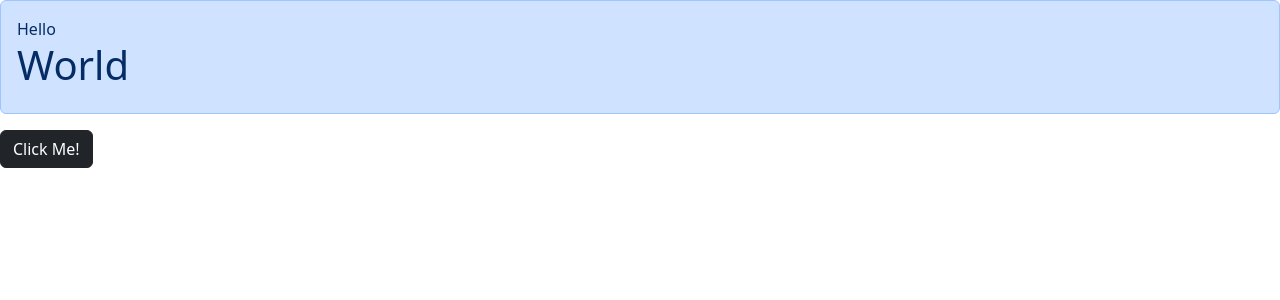
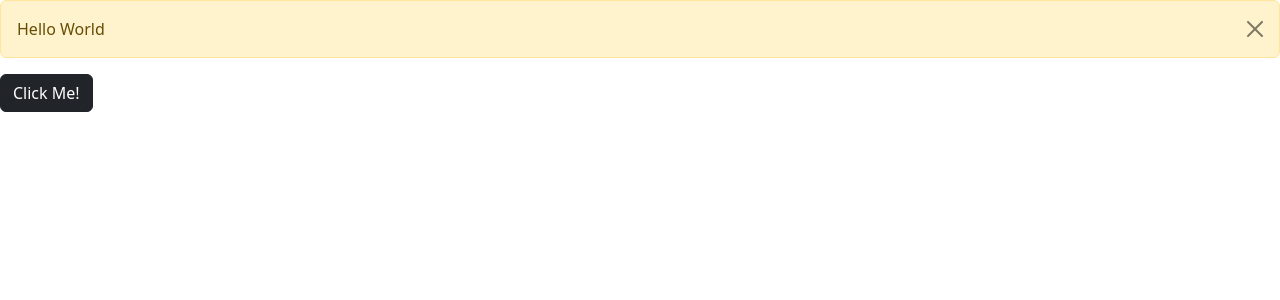
Before and after one commit to udK01/NodeJsTesting, a React (Vite) app: page / in a window 1280 px wide. Both pictures are taken after a click on the button "Click Me!". Shown: the top 300 px of the page. Built offline with nearby package versions, Linux system fonts and the light colour scheme.

Commit message:
Learnt dismissing alert.

```diff
--- a/src/App.tsx
+++ b/src/App.tsx
@@ -1,13 +1,16 @@
+import { useState } from "react";
 import Alert from "./components/Alert";
 import Button from "./components/Button";
 
 function App() {
+  const [alertVisible, setAlertVisibility] = useState(false);
+
   return (
     <div>
-      <Alert>
-        Hello <h1>World</h1>
-      </Alert>
-      <Button onClick={() => console.log("Clicked!")}>Click Me!</Button>
+      {alertVisible && (
+        <Alert onClose={() => setAlertVisibility(false)}>Hello World</Alert>
+      )}
+      <Button onClick={() => setAlertVisibility(true)}>Click Me!</Button>
     </div>
   );
 }
--- a/src/components/Alert.tsx
+++ b/src/components/Alert.tsx
@@ -2,10 +2,22 @@
 
 interface Props {
   children: ReactNode;
+  onClose: () => void;
 }
 
-const Alert = ({ children }: Props) => {
-  return <div className="alert alert-primary">{children}</div>;
+const Alert = ({ children, onClose }: Props) => {
+  return (
+    <div className="alert alert-warning alert-dismissible">
+      {children}
+      <button
+        type="button"
+        className="btn-close"
+        data-bs-dismiss="alert"
+        aria-label="Close"
+        onClick={onClose}
+      ></button>
+    </div>
+  );
 };
 
 export default Alert;
```
